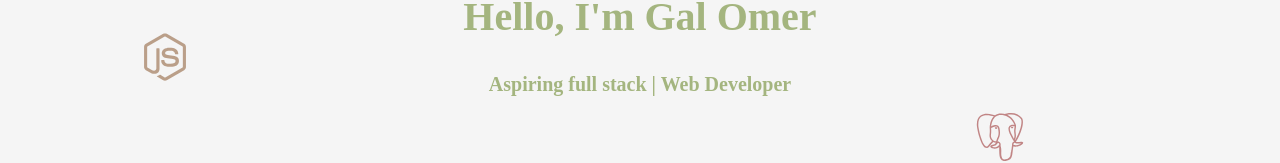
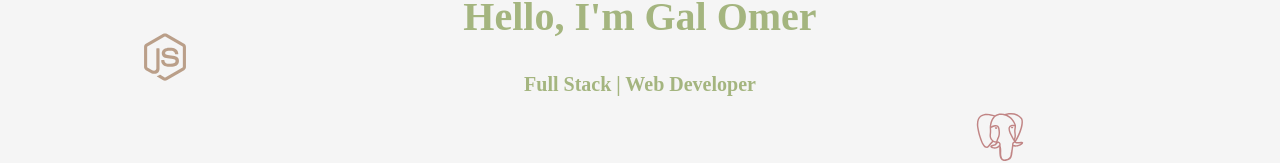
Before and after one commit to Galomer310/Portfolio-2025, a React (Vite) app: page / in a window 1280 px wide. Shown: the part 207-370 px from the top of the page. Built offline with nearby package versions, Linux system fonts and the light colour scheme.

Commit message:
aspiring

```diff
--- a/src/pages/Home.tsx
+++ b/src/pages/Home.tsx
@@ -88,7 +88,7 @@ const Home: React.FC = () => {
       {/* Main home content displayed over the parallax background */}
       <div className="home-content">
         <h1>Hello, I'm Gal Omer</h1>
-        <p>Aspiring full stack | Web Developer</p>
+        <p>Full Stack | Web Developer</p>
         <div className="homePageImg"></div>
       </div>
     </div>
```
